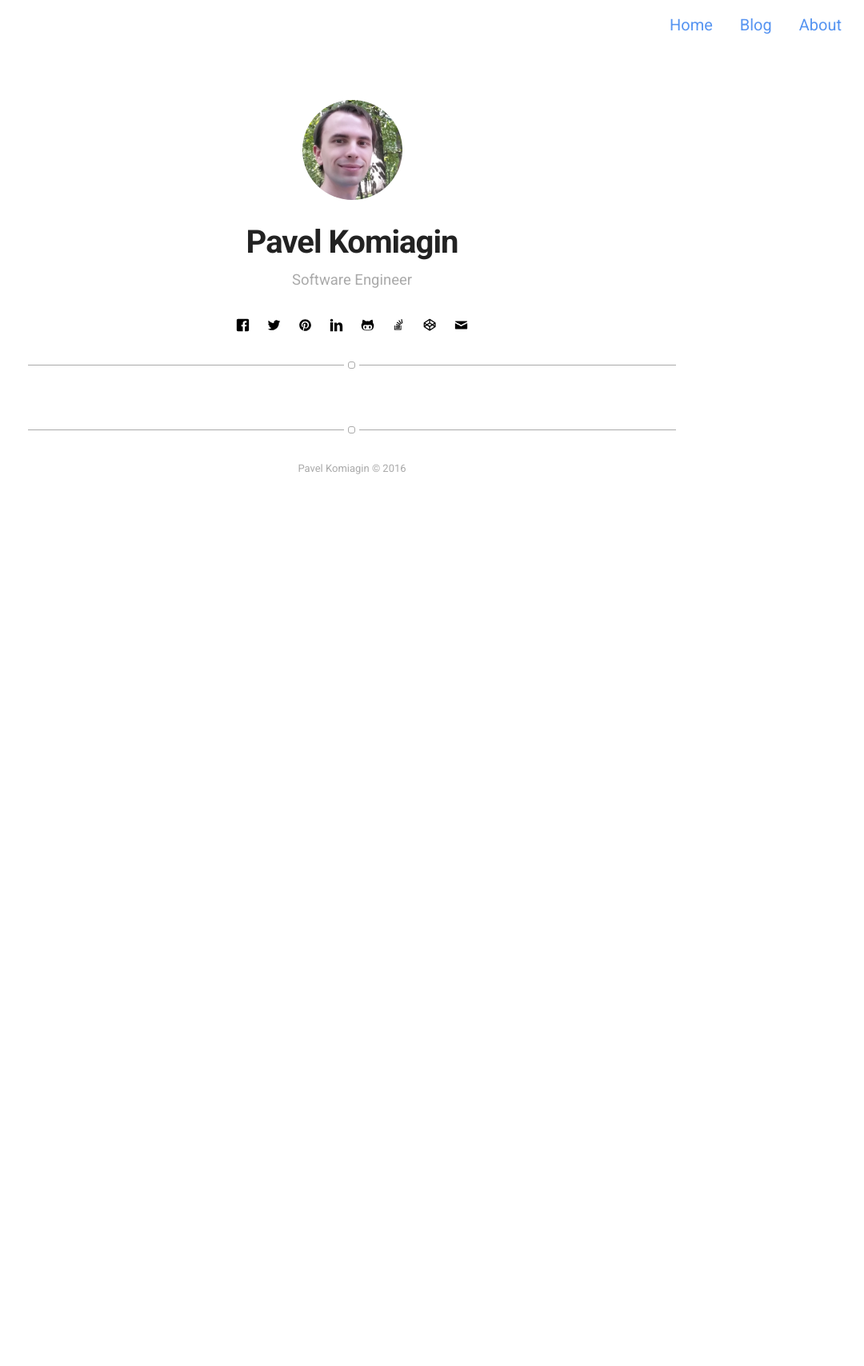
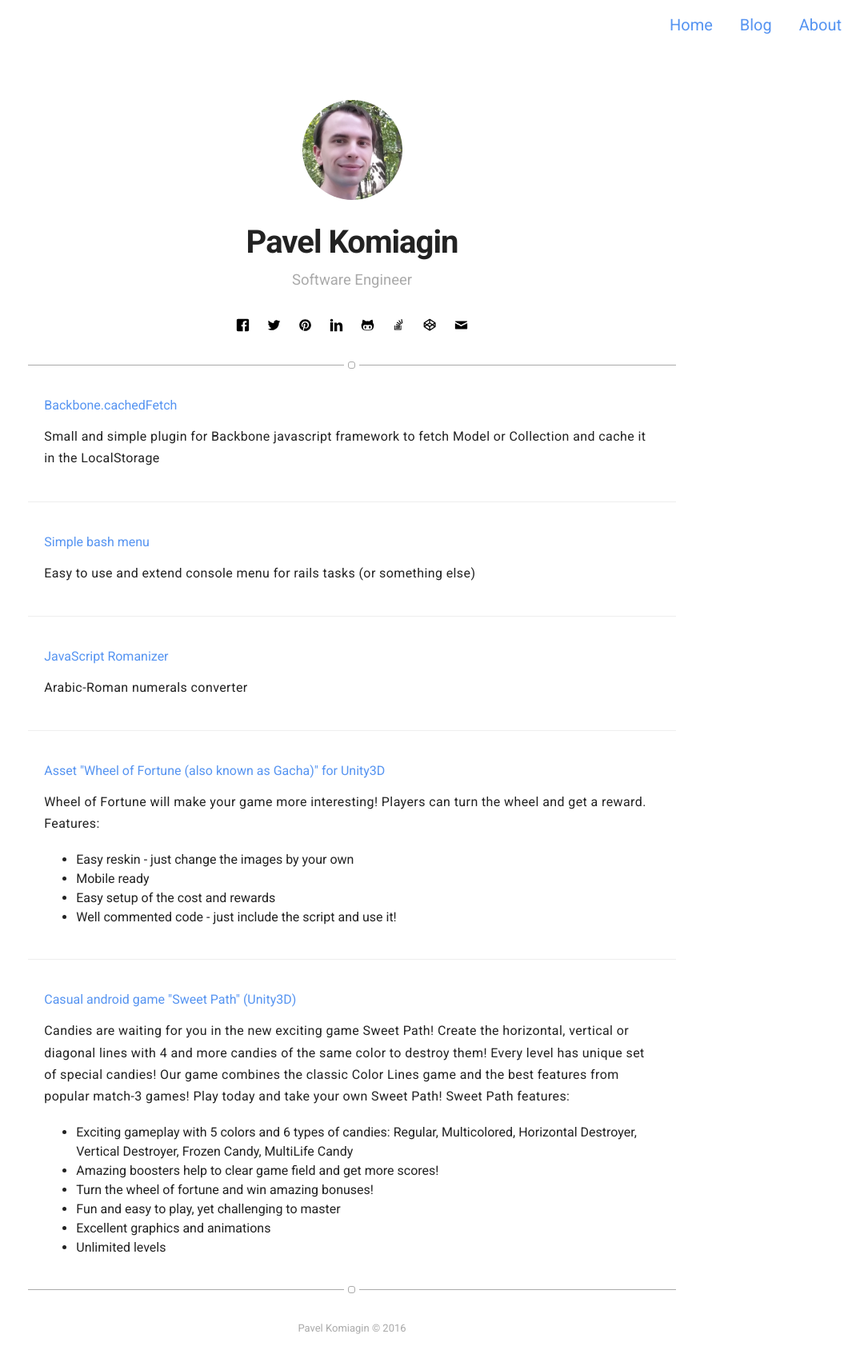
Before and after one commit to pavelkomiagin/pavelkomiagin.github.io, a Jekyll site: the page built from projects.html, in a window 1280 px wide. Shown: the whole page at 80% size, without its empty margins (200-1280 px from the left). Built offline with Jekyll 4.4.1, drawn with Linux system fonts in a browser that asks for light colours; before the commit the page ends 900 px from its top, so only the background shows below that.

Commit message:
Add projects

```diff
--- a/_sass/base/general.sass
+++ b/_sass/base/general.sass
@@ -6,7 +6,7 @@ body, html
 body
 	line-height: 1
 	font: 16px $fontSans
-	color: $alpha
+	color: $beta
 
 h1, h2, h3, h4
 	font-family: $fontSans
@@ -104,7 +104,6 @@ tt
 	line-height: 20px
 	background: #fff
 	border-radius: 2px
-	border-radius: 2px
 
 pre
 	box-sizing: border-box
--- a/_sass/pages/home-blog-projects.sass
+++ b/_sass/pages/home-blog-projects.sass
@@ -67,6 +67,8 @@
     padding: 20px 0 10px
 
 .projects > .list > .item > .url
+    padding: 0
+
     > .title
         display: inline
 
--- a/projects.html
+++ b/projects.html
@@ -3,14 +3,60 @@ layout: page
 title: Projects
 ---
 <section class="list">
-    {% for post in site.posts %}
-        {% if post.projects %}
-            <div class="item {% if post.star %}star{% endif %}">
-                <a class="url" href="{% if post.externalLink %}{{ post.externalLink }}{% else %}{{ site.url }}{{ post.url }}{% endif %}">
-                    <aside><time datetime="{{ post.date | date:"%d-%m-%Y" }}">{{ post.date | date: "%b %d %Y" }}</time></aside>
-                    {{ post.jemoji }}<h3 class="title">{{ post.title }}</h3>
-                </a>
-            </div>
-        {% endif %}
-    {% endfor %}
+    <!--{% for post in site.posts %}-->
+        <!--{% if post.projects %}-->
+            <!--<div class="item {% if post.star %}star{% endif %}">-->
+                <!--<a class="url" href="{% if post.externalLink %}{{ post.externalLink }}{% else %}{{ site.url }}{{ post.url }}{% endif %}">-->
+                    <!--<aside><time datetime="{{ post.date | date:"%d-%m-%Y" }}">{{ post.date | date: "%b %d %Y" }}</time></aside>-->
+                    <!--{{ post.jemoji }}<h3 class="title">{{ post.title }}</h3>-->
+                <!--</a>-->
+            <!--</div>-->
+        <!--{% endif %}-->
+    <!--{% endfor %}-->
+    <div class="item">
+        <a class="url" href="https://github.com/pavelkomiagin/Backbone.cachedFetch">Backbone.cachedFetch</a>
+        <p>Small and simple plugin for Backbone javascript framework to fetch Model or Collection and cache it in the LocalStorage</p>
+    </div>
+    <hr />
+    <div class="item">
+        <a class="url" href="https://github.com/pavelkomiagin/simple-bash-menu">Simple bash menu</a>
+        <p>Easy to use and extend console menu for rails tasks (or something else)</p>
+    </div>
+    <hr />
+    <div class="item">
+        <a class="url" href="https://github.com/pavelkomiagin/romanizer-js">JavaScript Romanizer</a>
+        <p>Arabic-Roman numerals converter</p>
+    </div>
+    <hr />
+    <div class="item">
+        <a class="url" href="https://www.assetstore.unity3d.com/en/#!/content/66403">Asset "Wheel of Fortune (also known as Gacha)" for Unity3D</a>
+        <p>Wheel of Fortune will make your game more interesting! Players can turn the wheel and get a reward.<br> Features: </p>
+
+        <ul>
+            <li>Easy reskin - just change the images by your own</li>
+            <li>Mobile ready</li>
+            <li>Easy setup of the cost and rewards</li>
+            <li>Well commented code - just include the script and use it!</li>
+        </ul>
+    </div>
+    <hr />
+    <div class="item">
+        <a class="url" href="https://play.google.com/store/apps/details?id=com.crazygiraffestudio.colorlines">Casual android game "Sweet Path" (Unity3D)</a>
+        <p>Candies are waiting for you in the new exciting game Sweet Path! Create the horizontal, vertical or diagonal lines
+            with 4 and more candies of the same color to destroy them! Every level has unique set of special candies!
+            Our game combines the classic Color Lines game and the best features from popular match-3 games! Play today
+            and take your own Sweet Path!
+
+            Sweet Path features:
+        </p>
+
+        <ul>
+            <li>Exciting gameplay with 5 colors and 6 types of candies: Regular, Multicolored, Horizontal Destroyer, Vertical Destroyer, Frozen Candy, MultiLife Candy</li>
+            <li>Amazing boosters help to clear game field and get more scores!</li>
+            <li>Turn the wheel of fortune and win amazing bonuses!</li>
+            <li>Fun and easy to play, yet challenging to master</li>
+            <li>Excellent graphics and animations</li>
+            <li>Unlimited levels</li>
+        </ul>
+    </div>
 </section>
```
Also changed, not shown: _posts/2015-10-07-how-to-cache-backbone-js-collections-and-models-in-localstorage.markdown (added, +187 -0 lines), about.md (+2 -0 lines).
